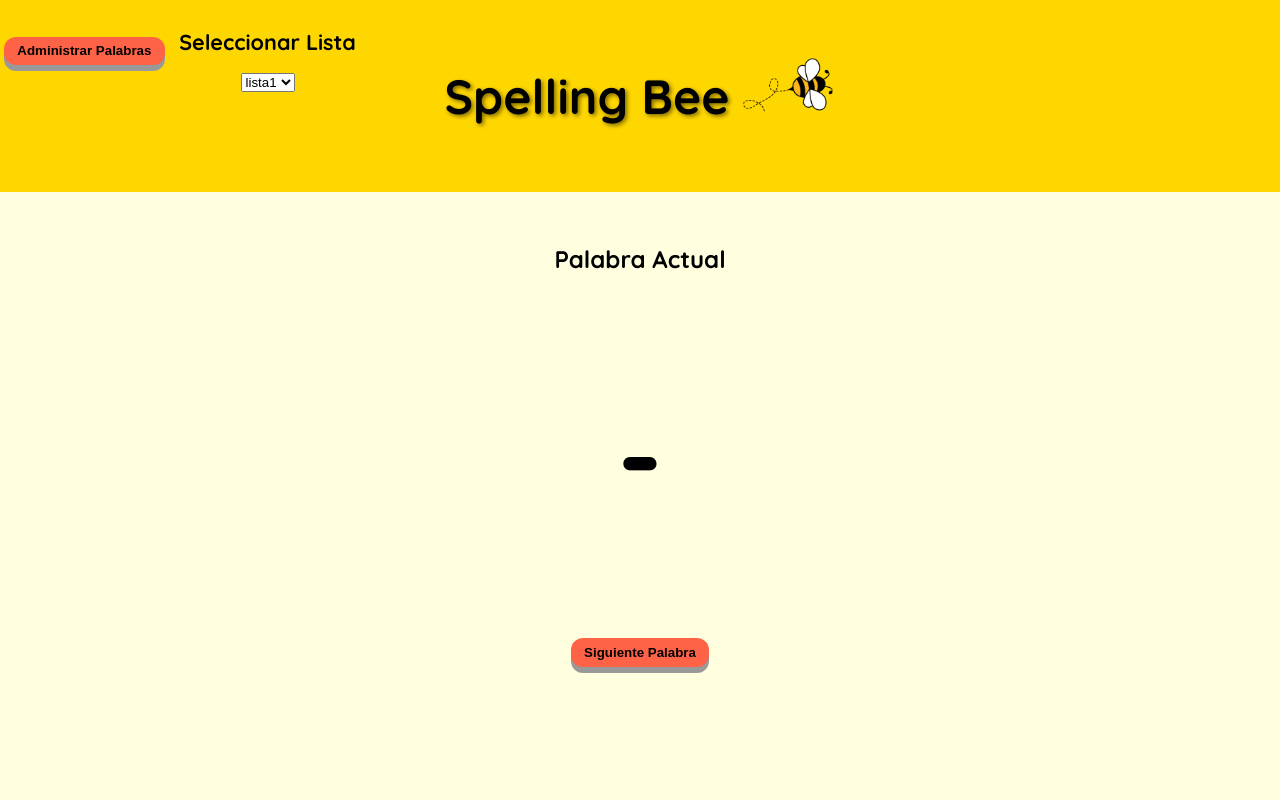
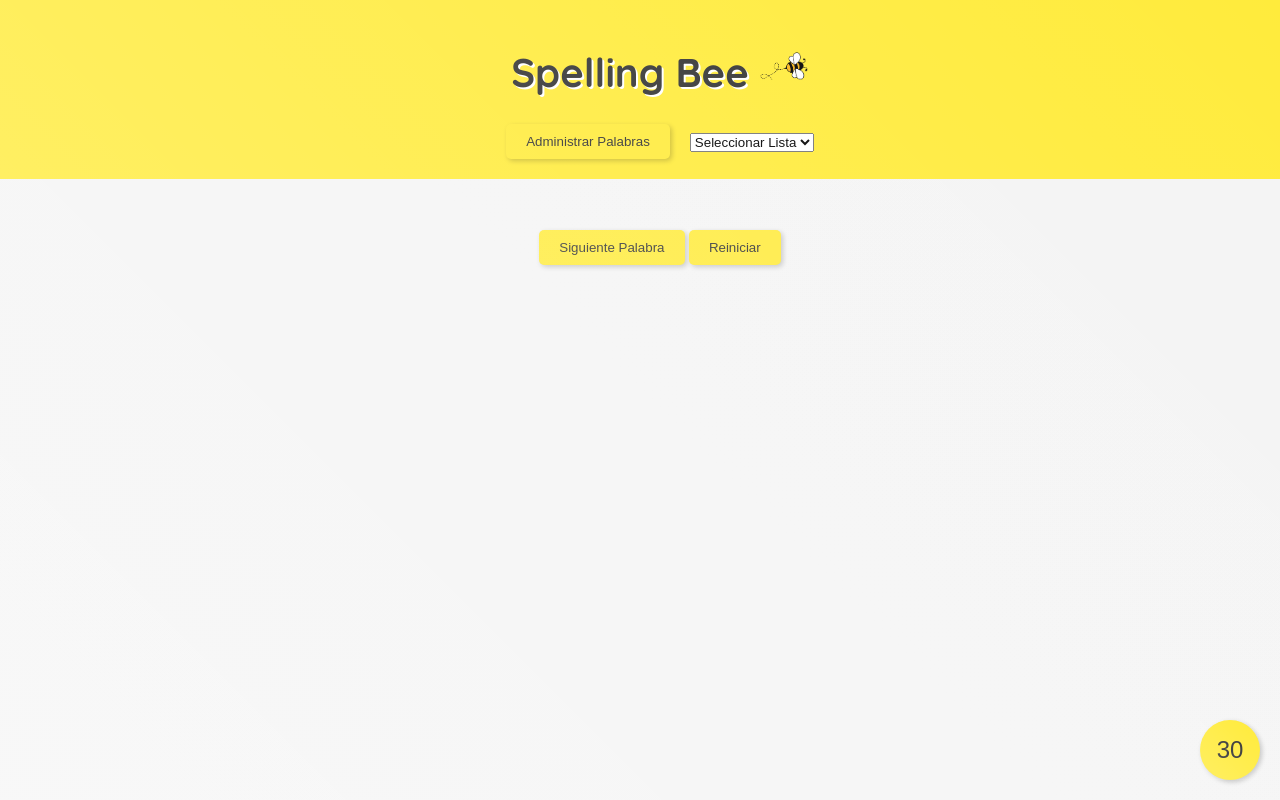
Before and after one commit to Rufoco/Spelling-Bee, a plain HTML site: page index.html in a window 1280 px wide. Shown: the top 800 px of the page. Drawn offline with Linux system fonts and the light colour scheme.

Commit message:
Add files via upload

```diff
--- a/app.js
+++ b/app.js
@@ -1,95 +1,98 @@
-document.getElementById('admin-button').addEventListener('click', () => {
-    window.location.href = 'admin.html';
-});
-
+document.addEventListener('DOMContentLoaded', () => {
+    const adminButton = document.getElementById('admin-button');
     const listDropdown = document.getElementById('list-dropdown');
     const currentWordElement = document.getElementById('current-word');
     const nextWordButton = document.getElementById('next-word-button');
     const restartButton = document.getElementById('restart-button');
     const messageElement = document.getElementById('message');
+    const timerButton = document.getElementById('timer-button');
+    const penultimateMessageElement = document.getElementById('penultimate-message');
 
     let words = [];
     let currentIndex = 0;
+    let timerInterval;
 
-// Función para ajustar el tamaño de la fuente
+    adminButton.addEventListener('click', () => {
+        window.location.href = 'admin.html';
+    });
+
+    listDropdown.addEventListener('change', loadWords);
+    nextWordButton.addEventListener('click', showNextWord);
+    restartButton.addEventListener('click', restartWords);
+    timerButton.addEventListener('click', startTimer);
+
     function adjustFontSize() {
-    let fontSize = 7; // Empezar con el tamaño de fuente grande
-    currentWordElement.style.fontSize = fontSize + 'em';
-
-    // Reducir el tamaño de la fuente hasta que la palabra quepa en una sola línea
-    while (currentWordElement.scrollWidth > currentWordElement.clientWidth && fontSize > 1) {
-        fontSize -= 0.1;
-        currentWordElement.style.fontSize = fontSize + 'em';
+        currentWordElement.style.fontSize = '2rem';
+        while (currentWordElement.scrollWidth > currentWordElement.clientWidth) {
+            const currentFontSize = parseFloat(window.getComputedStyle(currentWordElement, null).getPropertyValue('font-size'));
+            currentWordElement.style.fontSize = (currentFontSize - 1) + 'px';
         }
     }
 
-// Función para cargar las palabras de la lista seleccionada
-function loadWords(list) {
-    // Aquí deberías cargar las palabras de la lista seleccionada
-    // Por ejemplo, podrías tener un objeto con listas predefinidas
-    const wordLists = {
-        lista1: ["palabra1", "palabra2", "palabra3"],
-        lista2: ["supercalifragilisticoespialidoso", "anticonstitucionalmente", "electroencefalografista"]
-    };
-
-    words = wordLists[list] || [];
-    currentIndex = 0;
-    if (words.length > 0) {
-        currentWordElement.textContent = words[currentIndex];
-        adjustFontSize();
-        messageElement.style.display = 'none';
-        nextWordButton.style.display = 'inline-block';
-        restartButton.style.display = 'none';
-    } else {
-        currentWordElement.textContent = '-';
-        messageElement.style.display = 'block';
-        nextWordButton.style.display = 'none';
-        restartButton.style.display = 'none';
+    function shuffle(array) {
+        for (let i = array.length - 1; i > 0; i--) {
+            const j = Math.floor(Math.random() * (i + 1));
+            [array[i], array[j]] = [array[j], array[i]];
         }
     }
 
-// Evento para manejar el cambio de la lista seleccionada
-listDropdown.addEventListener('change', (event) => {
-    const selectedList = event.target.value;
-    loadWords(selectedList);
-});
+    function loadWords() {
+        const selectedList = listDropdown.value;
+        words = JSON.parse(localStorage.getItem('lists'))[selectedList] || [];
+        shuffle(words);
+        currentIndex = 0;
+        showNextWord();
+    }
 
-// Evento para manejar el botón de siguiente palabra
-nextWordButton.addEventListener('click', () => {
-    currentIndex++;
+    function showNextWord() {
         if (currentIndex < words.length) {
             currentWordElement.textContent = words[currentIndex];
             adjustFontSize();
+            currentIndex++;
+            if (currentIndex === words.length - 1) {
+                penultimateMessageElement.style.display = 'block';
             } else {
-        messageElement.style.display = 'block';
-        nextWordButton.style.display = 'none';
-        restartButton.style.display = 'inline-block';
+                penultimateMessageElement.style.display = 'none';
             }
-});
-
-// Evento para manejar el botón de reiniciar
-restartButton.addEventListener('click', () => {
-    currentIndex = 0;
-    currentWordElement.textContent = words[currentIndex];
-    adjustFontSize();
-    messageElement.style.display = 'none';
-    nextWordButton.style.display = 'inline-block';
-    restartButton.style.display = 'none';
-});
-
-// Inicializar el dropdown con listas de ejemplo
-function initializeDropdown() {
-    const lists = ["lista1", "lista2"];
-    lists.forEach(list => {
-        const option = document.createElement('option');
-        option.value = list;
-        option.textContent = list;
-        listDropdown.appendChild(option);
-    });
+        } else {
+            messageElement.textContent = '¡Has llegado al final de la lista!';
+            nextWordButton.disabled = true;
+        }
     }
 
-// Llamar a la función de inicialización al cargar la página
-window.onload = () => {
+    function restartWords() {
+        currentIndex = 0;
+        messageElement.textContent = '';
+        nextWordButton.disabled = false;
+        penultimateMessageElement.style.display = 'none';
+        showNextWord();
+    }
+
+    function startTimer() {
+        clearInterval(timerInterval);
+        let timeLeft = 30;
+        timerButton.textContent = timeLeft;
+        timerInterval = setInterval(() => {
+            timeLeft--;
+            timerButton.textContent = timeLeft;
+            if (timeLeft <= 0) {
+                clearInterval(timerInterval);
+                timerButton.textContent = '30';
+            }
+        }, 1000);
+    }
+
+    function initializeDropdown() {
+        const lists = JSON.parse(localStorage.getItem('lists')) || {};
+        listDropdown.innerHTML = '<option value="" disabled selected>Seleccionar Lista</option>';
+        for (const listName in lists) {
+            const option = document.createElement('option');
+            option.value = listName;
+            option.textContent = listName;
+            listDropdown.appendChild(option);
+        }
+    }
+
     initializeDropdown();
     adjustFontSize();
-};
+});
--- a/index.html
+++ b/index.html
@@ -5,7 +5,7 @@
     <meta name="viewport" content="width=device-width, initial-scale=1.0">
     <title>Spelling Bee - Público</title>
     <link rel="stylesheet" href="styles.css">
-    <link rel="stylesheet" href="https://fonts.googleapis.com/css2?family=Quicksand:wght@400;700&display=swap">
+    <link href="https://fonts.googleapis.com/css2?family=Quicksand:wght@400;700&display=swap" rel="stylesheet">
 </head>
 <body>
     <header>
@@ -13,20 +13,26 @@
         <nav>
             <button id="admin-button">Administrar Palabras</button>
             <div class="select-list-container">
-                <h2>Seleccionar Lista</h2>
-                <select id="list-dropdown"></select>
+                <select id="list-dropdown">
+                    <option value="" disabled selected>Seleccionar Lista</option>
+                </select>
             </div>
         </nav>
     </header>
     <main>
-        <section id="public-section">
-            <h2>Palabra Actual</h2>
-            <div id="current-word">-</div>
+        <section id="current-word-section">
+            <p id="current-word"></p>
+        </section>
+        <section id="penultimate-message" style="display: none;">
+            <p>¡Estás en la penúltima palabra!</p>
+        </section>
+        <section>
             <button id="next-word-button">Siguiente Palabra</button>
-            <button id="restart-button" style="display: none;">Volver a Empezar</button>
-            <div id="message" style="display: none;">Todas las palabras han sido mostradas.</div>
+            <button id="restart-button">Reiniciar</button>
+            <p id="message"></p>
         </section>
     </main>
+    <button class="timer-button" id="timer-button">30</button>
     <script src="app.js"></script>
 </body>
 </html>
--- a/styles.css
+++ b/styles.css
@@ -1,120 +1,144 @@
 body {
-    font-family: 'Quicksand', Arial, sans-serif; /* Fuente redondeada y moderna */
+    font-family: 'Quicksand', sans-serif;
     margin: 0;
     padding: 0;
-    display: flex;
-    flex-direction: column;
-    align-items: center;
-    background-color: #FFFFE0; /* Fondo amarillo claro */
-    color: #000000; /* Texto negro */
+    text-align: center;
+    background-color: #f4f4f4;
 }
 
 header {
-    background-color: #FFD700; /* Amarillo dorado */
-    color: #000000; /* Texto negro */
-    padding: 1em;
+    background-color: #ffeb3b;
+    color: #333;
+    padding: 20px;
     width: 100%;
     text-align: center;
-    position: relative;
+    position: fixed;
+    top: 0;
+    left: 0;
+    z-index: 1000;
 }
 
 header h1 {
-    font-size: 3em; /* Tamaño de fuente más grande */
-    font-weight: 700; /* Negrita */
-    text-shadow: 2px 2px 4px rgba(0, 0, 0, 0.5); /* Sombra de texto */
+    font-size: 2.5rem;
+    font-weight: 700;
+    text-shadow: 2px 2px #fff;
     display: flex;
+    justify-content: center;
     align-items: center;
-    justify-content: center;
 }
 
 #bee-image {
-    margin-left: 10px; /* Espacio entre el texto y la imagen */
-    height: 2em; /* Ajustar el tamaño de la imagen */
+    margin-left: 10px;
+    height: 50px;
 }
 
 nav {
     display: flex;
-    flex-direction: row; /* Alinear elementos horizontalmente */
-    align-items: center; /* Centrar verticalmente */
-    position: absolute;
-    top: 10px;
-    left: 20px; /* Ajustar margen izquierdo para que no quede tan pegado */
+    justify-content: center;
+    align-items: center;
+    margin-top: 10px;
 }
 
 .select-list-container {
-    margin-left: 1em; /* Espacio entre el botón y la lista */
-    font-size: 0.9em; /* Hacer un poco más pequeño */
+    margin-left: 20px;
+    font-size: 1rem;
 }
 
 main {
+    margin-top: 150px;
     display: flex;
-    flex-direction: column; /* Cambiar a columna para alinear verticalmente */
-    align-items: center; /* Centrar horizontalmente */
+    flex-direction: column;
+    align-items: center;
     width: 100%;
-    padding: 2em;
+    padding: 20px;
 }
 
 section {
-    width: 45%;
-    text-align: center; /* Centrar el contenido del section */
+    width: 80%;
+    text-align: center;
+    margin-bottom: 20px;
 }
 
 ul {
-    list-style-type: none;
+    list-style: none;
     padding: 0;
 }
 
 li {
-    margin: 0.5em 0;
+    margin: 10px 0;
     display: flex;
     justify-content: space-between;
+    align-items: center;
 }
 
 button {
-    background-color: #FF6347; /* Rojo tomate */
-    color: #000000; /* Texto negro */
+    background-color: #ffeb3b;
+    color: #333;
     border: none;
-    padding: 0.5em 1em;
+    padding: 10px 20px;
     cursor: pointer;
-    border-radius: 12px; /* Bordes redondeados */
-    box-shadow: 0 6px #999; /* Sombra para efecto 3D */
-    transition: all 0.2s ease; /* Transición suave */
-    position: relative;
-    font-weight: bold; /* Texto en negrita */
+    border-radius: 5px;
+    box-shadow: 2px 2px 5px rgba(0, 0, 0, 0.2);
+    transition: background-color 0.3s;
+}
+
+button:hover {
+    background-color: #fdd835;
+}
+
+button:active {
+    background-color: #fbc02d;
+    box-shadow: 1px 1px 3px rgba(0, 0, 0, 0.2);
+    transform: translateY(2px);
 }
 
 button::before {
     content: '';
+    display: block;
     position: absolute;
     top: 0;
     left: 0;
-    right: 0;
-    bottom: 0;
-    background: linear-gradient(to top left, rgba(255, 255, 255, 0.5), rgba(255, 255, 255, 0));
-    border-radius: 12px; /* Bordes redondeados */
-    z-index: -1;
+    width: 100%;
+    height: 100%;
+    background: linear-gradient(45deg, rgba(255, 255, 255, 0.2), rgba(255, 255, 255, 0));
     pointer-events: none;
 }
 
-button:hover {
-    background-color: #FF4500; /* Rojo naranja */
+#current-word {
+    font-size: 3rem;
+    font-weight: 700;
+    font-family: 'Quicksand', sans-serif;
+    margin: 20px 0;
+    white-space: nowrap;
+    overflow: hidden;
+    text-overflow: ellipsis;
+    text-align: center;
 }
 
-button:active {
-    background-color: #FF4500; /* Rojo naranja */
-    box-shadow: 0 4px #666; /* Sombra más pequeña al hacer clic */
-    transform: translateY(2px); /* Efecto de presionar */
+.timer-button {
+    position: fixed;
+    bottom: 20px;
+    right: 20px;
+    width: 60px;
+    height: 60px;
+    border-radius: 50%;
+    background-color: #ffeb3b;
+    color: #333;
+    font-size: 1.5rem;
+    display: flex;
+    justify-content: center;
+    align-items: center;
+    cursor: pointer;
+    box-shadow: 2px 2px 5px rgba(0, 0, 0, 0.2);
+    transition: background-color 0.3s;
 }
 
-/* Estilo para el elemento que muestra las palabras */
-#current-word {
-    font-size: 7em; /* Tamaño de fuente más grande */
-    font-weight: 700; /* Negrita */
-    font-family: 'Quicksand', Arial, sans-serif; /* Fuente redondeada */
-    margin: 1em 0; /* Margen arriba y abajo */
-    white-space: nowrap; /* Evitar que el texto se divida en varias líneas */
-    overflow: hidden; /* Ocultar el texto que no cabe en el contenedor */
-    text-align: center; /* Centrar el texto */
-    width: 100%;
-    max-width: 100%; /* Limitar el ancho máximo al 100% del contenedor */
+.timer-button:hover {
+    background-color: #fdd835;
 }
+
+.timer-button:active {
+    background-color: #fbc02d;
+    box-shadow: 1px 1px 3px rgba(0, 0, 0, 0.2);
+    transform: translateY(2px);
+}
```
Lines whose indentation alone changed are shown as unchanged.
